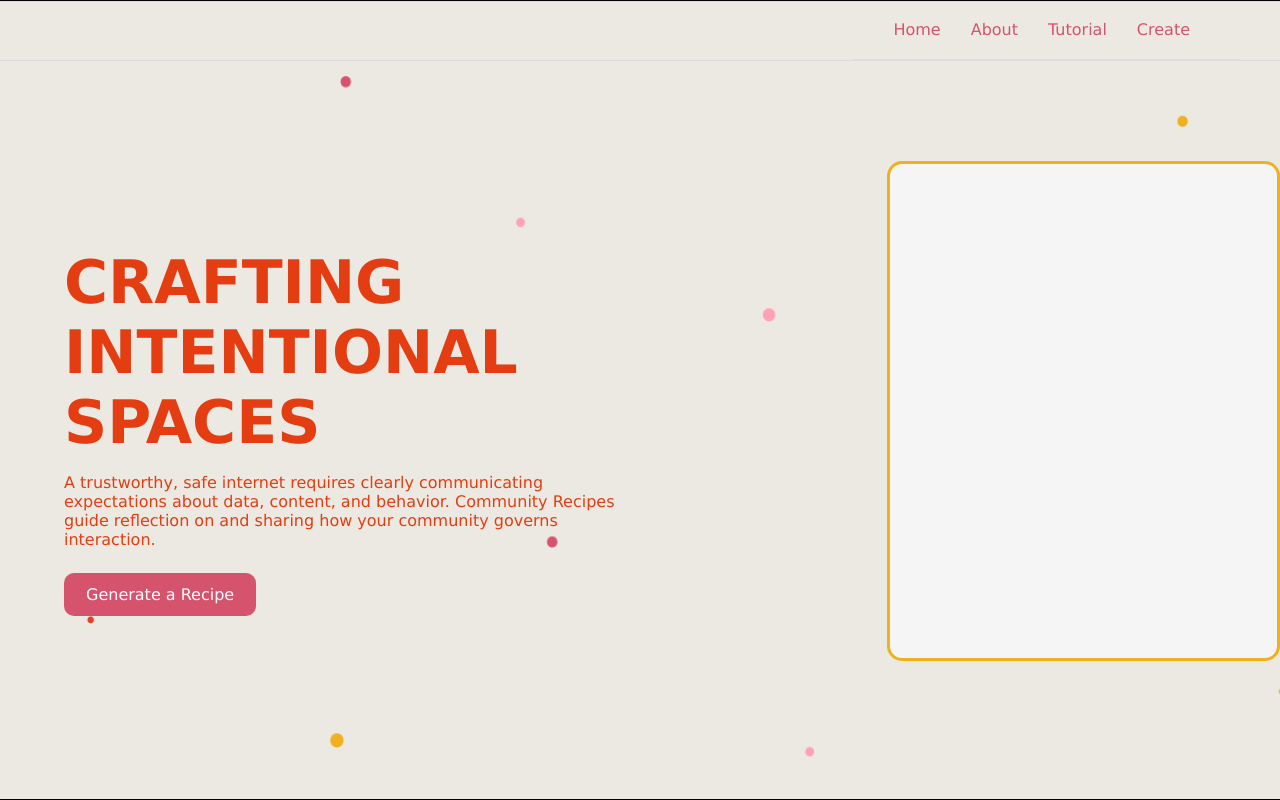
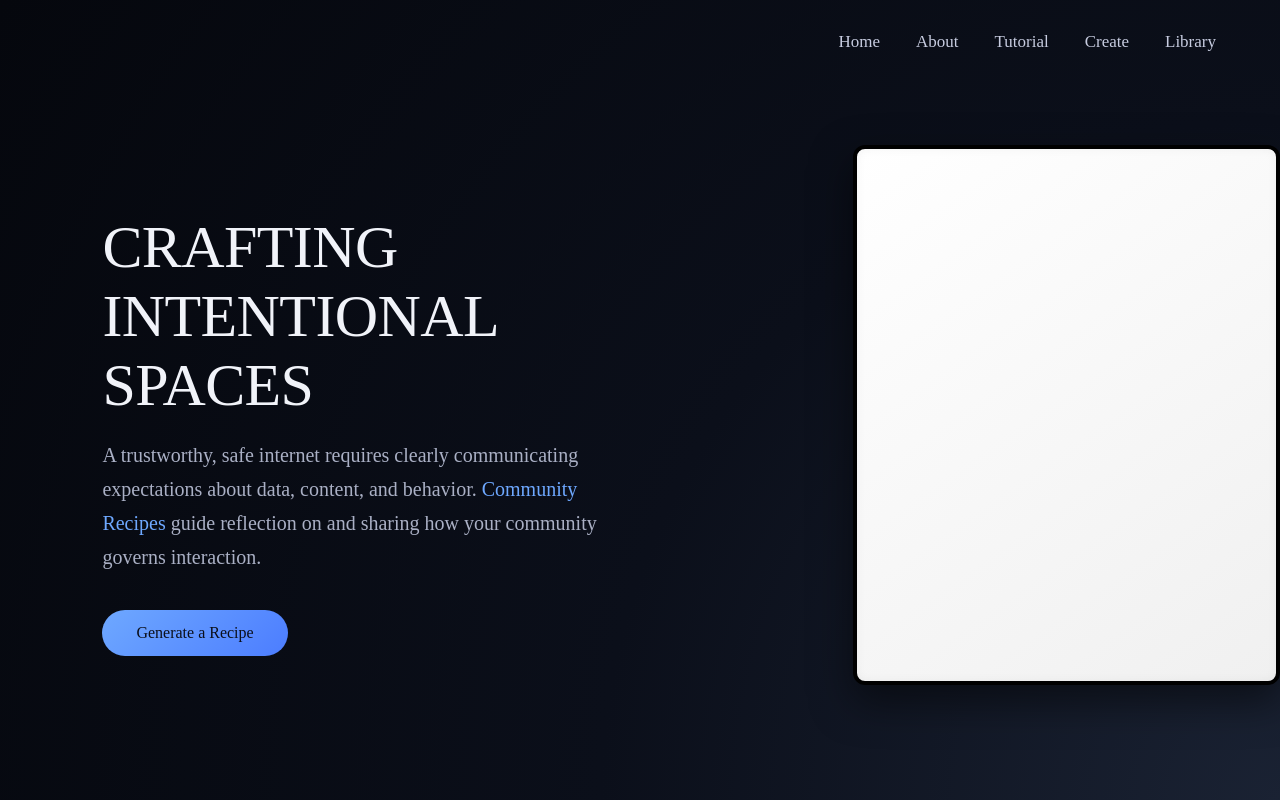
Before and after one commit to prishaakapasi/nutritionlabelproject, a website built with Vite: page index.html in a window 1280 px wide. Built offline with nearby package versions, Linux system fonts and the light colour scheme.

Commit message:
new colors

```diff
--- a/index.html
+++ b/index.html
@@ -9,19 +9,20 @@
 <body>
   <nav class="navbar">
     <ul>
-      <li><a href="default.asp">Home</a></li>
-      <li><a href="news.asp">About</a></li>
-      <li><a href="contact.asp">Tutorial</a></li>
-      <li><a href="about.asp">Create</a></li>
+      <li><a href="home.asp">Home</a></li>
+      <li><a href="about.asp">About</a></li>
+      <li><a href="tutorial.asp">Tutorial</a></li>
+      <li><a href="create.asp">Create</a></li>
+      <li><a href="library.asp">Library</a></li>
     </ul>
   </nav>
 
 <main class="hero">
   <div class="hero-text">
-    <h1>CRAFTING INTENTIONAL SPACES</h1>
+    <h1>CRAFTING INTENTIONAL SPACES </h1>
     <h4>
       A trustworthy, safe internet requires clearly communicating expectations
-      about data, content, and behavior. Community Recipes guide reflection on
+      about data, content, and behavior. <span> Community Recipes </span> guide reflection on
       and sharing how your community governs interaction.
     </h4>
     <button>Generate a Recipe</button>
--- a/src/styles.css
+++ b/src/styles.css
@@ -1,92 +1,137 @@
 body {
   margin: 0;
   min-height: 100vh;
-  font-family: 'Lucida Sans', Geneva, Verdana, sans-serif;
-  background-image: url('background.png');
-   background-size: cover;
-  background-repeat: no-repeat;
-  background-position: center;
+  font-family: "Times New Roman", Times, serif;
+  background: radial-gradient(
+    circle at bottom right,
+    #1a2233 0%,
+    #0b0f1a 45%,
+    #05070d 100%
+  );
+  color: #e6e8ef;
+  line-height: 1.7;
+  -webkit-font-smoothing: antialiased;
 }
+
 .navbar {
   display: flex;
   justify-content: flex-end;
-  border-bottom: 1px solid #ddd;
-  padding: 0 40px;
+  padding: 28px 64px;
 }
+
+.navbar ul {
+  list-style: none;
+  margin: 0;
+  padding: 0;
+  display: flex;
+  gap: 36px;
+}
+
 .navbar a {
   text-decoration: none;
-  padding-right:10px;
-  color: #D6536D;
-  font-family: 'Lucida Sans', Geneva, Verdana, sans-serif;
+  font-size: 17px;
+  color: #c7cce0;
+  position: relative;
+  transition: color 0.25s ease;
+}
+
+.navbar a::after {
+  content: "";
+  position: absolute;
+  left: 0;
+  bottom: -6px;
+  width: 0%;
+  height: 1px;
+  background-color: #6ea8ff;
+  transition: width 0.25s ease;
 }
 
 .navbar a:hover {
-  color:#be4961;
-  font-size:15px;
+  color: #6ea8ff;
+}
 
-}
-.navbar ul {
-  list-style: none;
-  margin: 0;
-  padding: 20px 40px;
-  display: flex;
-  gap: 20px;
-  border-bottom: 1px solid #ddd;
+.navbar a:hover::after {
+  width: 100%;
 }
 
 main.hero {
   display: flex;
   align-items: center;
-  gap: 20px;
-  min-height: calc(100vh - 100px);
-  padding-left: 5%;
-  padding-top: 0;
+  gap: 80px;
+  min-height: calc(100vh - 140px);
+  padding-left: 8%;
 }
 
 .hero-text {
-  max-width: 560px;
+  max-width: 600px;
 }
 
 .hero h1 {
-  margin-bottom: 16px;
+  margin-bottom: 18px;
   font-size: 60px;
-  color: #E43D12;
+  font-weight: normal;
+  color: #f1f3f9;
+  letter-spacing: -0.6px;
+  line-height: 1.15;
+}
+
+.hero h1 span {
+  color: #6ea8ff;
 }
 
 .hero h4 {
   margin-top: 0;
-  margin-bottom: 24px;
+  margin-bottom: 36px;
   font-weight: normal;
-  color: #E43D12;
+  font-size: 20px;
+  color: #aab0c5;
+  max-width: 520px;
+}
+
+.sample {
+  padding: 36px;
+  width: 440px;
+  height: 540px;
+  overflow-y: auto;
+  margin-left: 6%;
+  box-sizing: border-box;
+  background: #ffffff;
+  color: #000000;
+
+  border: 4px solid #000000;
+  border-radius: 12px;
+
+  box-shadow:
+    0 16px 40px rgba(0, 0, 0, 0.5),
+    inset 0 0 10px rgba(0, 0, 0, 0.05);
+  background: linear-gradient(145deg, #ffffff 0%, #f0f0f0 100%);
 }
 
 
-.sample {
-  border-radius:15px;
-  border: 3px solid #EFB11D;
-  padding: 20px;
-  background-color: #f5f5f5;
-  width: 400px;
-  height: 500px;
-  overflow-y: auto;
-  margin-left:20%;
-  box-sizing: border-box;
-}
 button {
-  border-radius: 10px;
-  border: 2px solid #D6536D;
+  border: none;
   font-size: 16px;
-  font-family: 'Lucida Sans', Geneva, Verdana, sans-serif;
-  padding: 10px 20px;
-  background-color: #D6536D;
-  color: white;
+  font-family: "Times New Roman", Times, serif;
+  padding: 14px 34px;
+  background: linear-gradient(
+    135deg,
+    #6ea8ff 0%,
+    #4c7dff 100%
+  );
+  color: #0b0f1a;
   cursor: pointer;
-  transition: all 0.3s ease;
+  border-radius: 999px;
+  transition:
+    transform 0.25s ease,
+    box-shadow 0.25s ease;
 }
 
 button:hover {
-  background-color: #D6536D;
-  color: white;
-  transform: scale(1.05);
-  box-shadow: 0 4px 10px rgba(0,0,255,0.2);
+  transform: translateY(-3px);
+  box-shadow:
+    0 12px 30px rgba(110, 168, 255, 0.45);
 }
+
+span{
+  color: #6ea8ff;
+}
```
Also changed, not shown: src/community.html (added), src/tabs.css (added).
